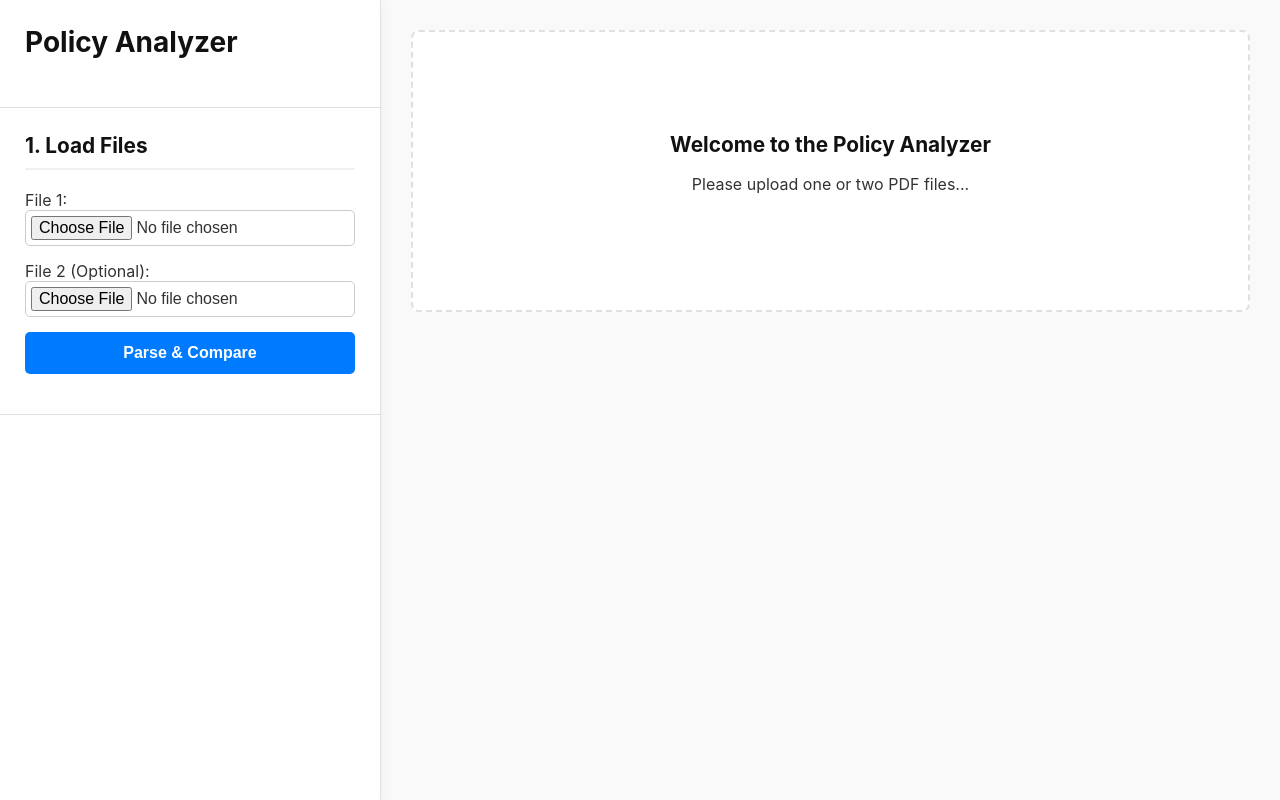
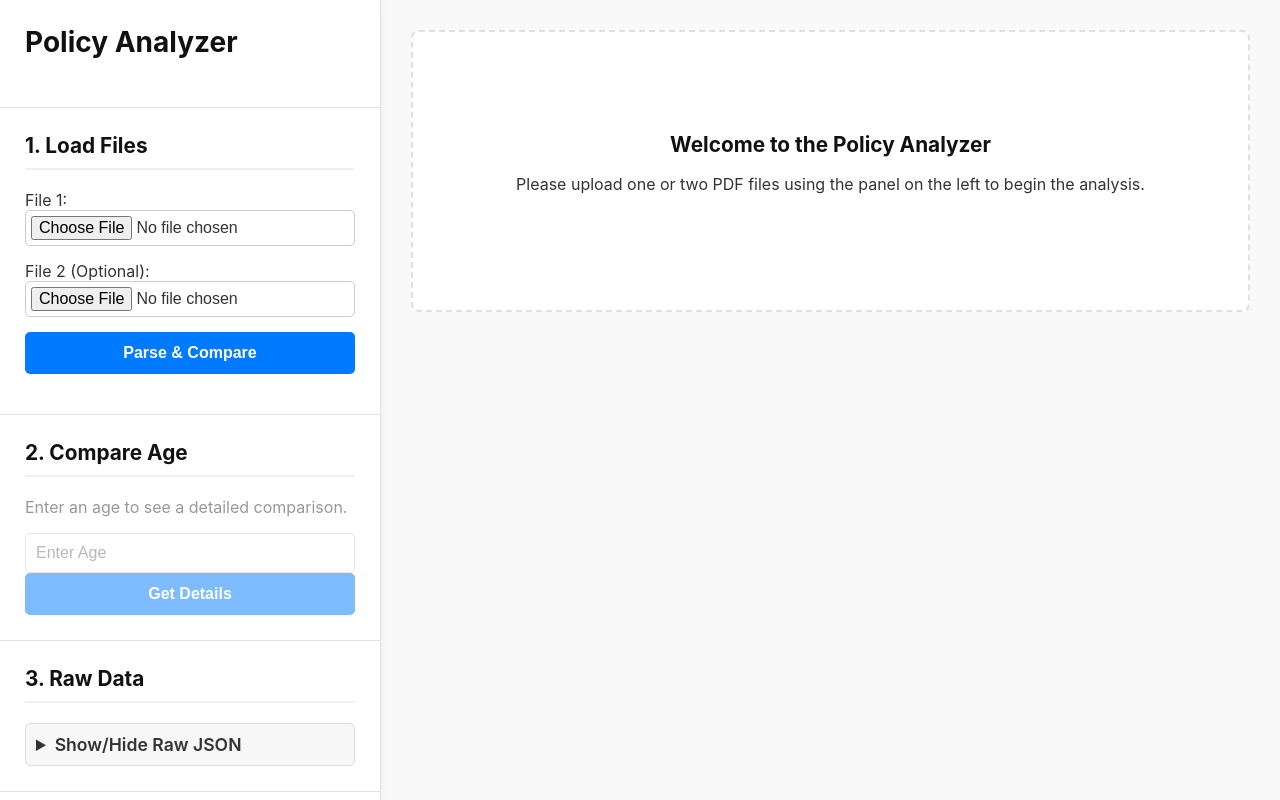
Before and after one commit to baylerblanchard/insurlytics_demo, a React (Create React App) app in the folder pdf-parser-react/: page / in a window 1280 px wide. Built offline with nearby package versions, Linux system fonts and the light colour scheme.

Commit message:
updated to fix the issues in maincontent and sidebar files

```diff
--- a/pdf-parser-react/src/MainContent.js
+++ b/pdf-parser-react/src/MainContent.js
@@ -25,7 +25,7 @@ ChartJS.register(
   Legend
 );
 
-// --- HELPER FUNCTIONS (Your old logic, moved here) ---
+// --- HELPER FUNCTIONS (Your old logic) ---
 const getCombinedLabels = (data1, data2) => {
     const ages1 = data1.yearly_data.map(item => item.age);
     const ages2 = data2 ? data2.yearly_data.map(item => item.age) : [];
@@ -37,34 +37,87 @@ const mapDataToLabels = (labels, data) => {
     const dataMap = new Map(data.map(item => [item.age, item]));
     return labels.map(age => dataMap.get(age) || null);
 };
+
+const calculateAnnualData = (yearlyData) => {
+    let annualPremiums = [];
+    let annualGrowth = [];
+    for (let i = 0; i < yearlyData.length; i++) {
+        const curr = yearlyData[i];
+        if (!curr) { // Handle nulls (gaps in data)
+          annualPremiums.push(null);
+          annualGrowth.push(null);
+          continue;
+        }
+        const prev = i > 0 ? yearlyData[i - 1] : null;
+
+        const prevPremium = prev ? prev.cumulative_premium : 0;
+        const prevGrowth = prev ? prev.net_cash_value : 0;
+
+        annualPremiums.push(curr.cumulative_premium - prevPremium);
+        annualGrowth.push(curr.net_cash_value - prevGrowth);
+    }
+    return { annualPremiums, annualGrowth };
+};
 // --- END OF HELPERS ---
 
 
 export function MainContent({ file1Data, file2Data }) {
   const [activeTab, setActiveTab] = useState('annual');
 
-  // --- This is a React optimization ---
-  // 'useMemo' prevents us from re-calculating the chart data on
-  // every single re-render. It only re-calculates if file1Data
-  // or file2Data actually change.
-  const chartData = useMemo(() => {
-    if (!file1Data) return null;
+  // === THIS IS THE FULLY IMPLEMENTED LOGIC ===
+  const { annualData, comboData } = useMemo(() => {
+    if (!file1Data) return { annualData: null, comboData: null };
 
     const labels = getCombinedLabels(file1Data, file2Data);
 
-    // Calculate Annual Performance Data
-    const calculateAnnualData = (yearlyData) => { /* ... */ }; // (Your logic)
+    // --- 1. Calculate Annual Performance Data ---
     const data1Map = new Map(file1Data.yearly_data.map(item => [item.age, item]));
     const fullData1 = labels.map(age => data1Map.get(age) || null);
-    // ... (rest of your annual chart data logic) ...
+    const { annualPremiums: annualPremiums1, annualGrowth: annualGrowth1 } = calculateAnnualData(fullData1);
 
-    // Calculate Combo Chart Data
+    let annualDatasets = [
+        { label: 'File 1 - Annual Premium', data: annualPremiums1, borderColor: 'red', backgroundColor: 'rgba(255, 99, 132, 0.6)', type: 'bar' },
+        { label: 'File 1 - Annual CV Growth', data: annualGrowth1, borderColor: 'blue', backgroundColor: 'blue', fill: false, type: 'line', tension: 0.1 }
+    ];
+
+    if (file2Data) {
+        const data2Map = new Map(file2Data.yearly_data.map(item => [item.age, item]));
+        const fullData2 = labels.map(age => data2Map.get(age) || null);
+        const { annualPremiums: annualPremiums2, annualGrowth: annualGrowth2 } = calculateAnnualData(fullData2);
+        annualDatasets.push(
+            { label: 'File 2 - Annual Premium', data: annualPremiums2, borderColor: 'orange', backgroundColor: 'rgba(255, 159, 64, 0.6)', type: 'bar' },
+            { label: 'File 2 - Annual CV Growth', data: annualGrowth2, borderColor: 'cyan', backgroundColor: 'cyan', fill: false, type: 'line', tension: 0.1 }
+        );
+    }
+
+    // --- 2. Calculate Combo (Cumulative) Chart Data ---
     const premiumData1 = mapDataToLabels(labels, file1Data.yearly_data).map(item => item ? item.cumulative_premium : null);
-    // ... (rest of your combo chart data logic) ...
+    const cashValueData1 = mapDataToLabels(labels, file1Data.yearly_data).map(item => item ? item.net_cash_value : null);
 
+    let comboDatasets = [
+        { label: 'File 1 - Cash Value', data: cashValueData1, borderColor: 'blue', backgroundColor: 'blue', fill: false, type: 'line', tension: 0.1 },
+        { label: 'File 1 - Premium', data: premiumData1, borderColor: 'red', backgroundColor: 'rgba(255, 99, 132, 0.6)' }
+    ];
+
+    if (file2Data) {
+        const premiumData2 = mapDataToLabels(labels, file2Data.yearly_data).map(item => item ? item.cumulative_premium : null);
+        const cashValueData2 = mapDataToLabels(labels, file2Data.yearly_data).map(item => item ? item.net_cash_value : null);
+        comboDatasets.push(
+            { label: 'File 2 - Cash Value', data: cashValueData2, borderColor: 'cyan', backgroundColor: 'cyan', fill: false, type: 'line', tension: 0.1 },
+            { label: 'File 2 - Premium', data: premiumData2, borderColor: 'orange', backgroundColor: 'rgba(255, 159, 64, 0.6)' }
+        );
+    }
+
+    // --- 3. Return the final, formatted objects ---
     return {
-      annual: { /* ... chart data ... */ },
-      combo: { /* ... chart data ... */ }
+      annualData: {
+          labels: labels,
+          datasets: annualDatasets
+      },
+      comboData: {
+          labels: labels,
+          datasets: comboDatasets
+      }
     };
 
   }, [file1Data, file2Data]); // This is the dependency array
@@ -75,11 +128,28 @@ export function MainContent({ file1Data, file2Data }) {
       <main className="main-content">
         <div id="welcome-message" className="welcome-container">
           <h2>Welcome to the Policy Analyzer</h2>
-          <p>Please upload one or two PDF files...</p>
+          <p>Please upload one or two PDF files using the panel on the left to begin the analysis.</p>
         </div>
       </main>
     );
   }
+
+  // Chart.js options
+  const chartOptions = (title) => ({
+      responsive: true,
+      plugins: {
+          title: { display: true, text: title },
+          tooltip: { mode: 'index', intersect: false }
+      },
+      scales: {
+          x: { title: { display: true, text: 'Age' }},
+          y: { title: { display: true, text: 'Value ($)' }}
+      },
+      animation: {
+          duration: 800,
+          easing: 'easeOutQuart',
+      }
+  });
 
   // If we DO have data, show the tabs and charts
   return (
@@ -99,25 +169,20 @@ export function MainContent({ file1Data, file2Data }) {
         </button>
       </nav>
 
-      {/* --- This is the chart renderer --- */}
-      {/* We are passing the data we just calculated directly to the chart component. */}
-      {activeTab === 'annual' && (
-        <div className="chartContainer tab-content active">
+      {/* --- Chart Renderer --- */}
+      <div className={`tab-content ${activeTab === 'annual' ? 'active' : ''}`}>
         <Bar
-            data={chartData.annual}
-            options={{ /* ... your chart options ... */ }}
+          data={annualData}
+          options={chartOptions(file2Data ? 'Annual Performance (Side-by-Side)' : 'Annual Performance (File 1)')}
         />
       </div>
-      )}
 
-      {activeTab === 'combo' && (
-        <div className="chartContainer tab-content active">
+      <div className={`tab-content ${activeTab === 'combo' ? 'active' : ''}`}>
         <Bar
-            data={chartData.combo}
-            options={{ /* ... your chart options ... */ }}
+          data={comboData}
+          options={chartOptions(file2Data ? 'Cumulative Value vs. Premium (Side-by-Side)' : 'Cumulative Value vs. Premium (File 1)')}
         />
       </div>
-      )}
     </main>
   );
 }
--- a/pdf-parser-react/src/Sidebar.js
+++ b/pdf-parser-react/src/Sidebar.js
@@ -1,53 +1,98 @@
 // src/Sidebar.js
 import React, { useState } from 'react';
 
-// This is a "dumb" component. It just shows UI and reports
-// back to its parent (App.js) when things happen.
+// --- Helper Functions for "Get Details" ---
+const findDataByAge = (age, data) => data.yearly_data.find(item => item.age === age);
+
+const getAnnualData = (curr, prev) => {
+    if (!curr) return { premium: null, growth: null, netGain: null };
+    const prevPremium = prev ? prev.cumulative_premium : 0;
+    const prevGrowth = prev ? prev.net_cash_value : 0;
+
+    return {
+        premium: curr.cumulative_premium - prevPremium,
+        growth: curr.net_cash_value - prevGrowth,
+        netGain: curr.net_cash_value - curr.cumulative_premium
+    };
+};
+
+const format = (val) => val === null || val === undefined ? 'N/A' : `$${val.toLocaleString()}`;
+// --- End of Helpers ---
+
+
 export function Sidebar({ onParse, isLoading, status, file1Data, file2Data }) {
-  // State that *only* lives in the sidebar
   const [file1, setFile1] = useState(null);
   const [file2, setFile2] = useState(null);
   const [compareAge, setCompareAge] = useState('');
 
+  // This new state will hold our comparison table HTML
+  const [detailsHTML, setDetailsHTML] = useState('');
+
   const handleParseClick = () => {
-    // Call the 'onParse' function that was passed down from App.js
     onParse(file1, file2);
   };
 
+  // --- This logic is now fully implemented ---
   const handleGetDetails = () => {
-    // This logic is now part of the Sidebar.
-    // We just read the props given to us by App.js
     const age = parseInt(compareAge, 10);
-    // ... (logic to build the details table) ...
-    // You would set this to a new state variable, e.g., 'setDetailsHTML'
+    if (!age) {
+        setDetailsHTML("<p style='color: red;'>Please enter a valid age.</p>");
+        return;
+    }
+    if (!file1Data) {
+        setDetailsHTML("<p style='color: red;'>Please parse at least one file first.</p>");
+        return;
+    }
+
+    const data1_curr = findDataByAge(age, file1Data);
+    const data1_prev = findDataByAge(age - 1, file1Data);
+    const data2_curr = file2Data ? findDataByAge(age, file2Data) : null;
+    const data2_prev = file2Data ? findDataByAge(age - 1, file2Data) : null;
+
+    const annual1 = getAnnualData(data1_curr, data1_prev);
+    const annual2 = getAnnualData(data2_curr, data2_prev);
+
+    // Build the table string
+    const table = `
+        <table>
+            <thead> <tr> <th>Metric</th> <th>File 1</th> <th>File 2</th> </tr> </thead>
+            <tbody>
+                <tr> <td>Cumulative Premium</td> <td>${format(data1_curr?.cumulative_premium)}</td> <td>${format(data2_curr?.cumulative_premium)}</td> </tr>
+                <tr> <td>Net Cash Value</td> <td>${format(data1_curr?.net_cash_value)}</td> <td>${format(data2_curr?.net_cash_value)}</td> </tr>
+                <tr> <td>Net Death Benefit</td> <td>${format(data1_curr?.net_death_benefit)}</td> <td>${format(data2_curr?.net_death_benefit)}</td> </tr>
+                <tr> <td><strong>Net Gain / Loss</strong></td> <td><strong>${format(annual1.netGain)}</strong></td> <td><strong>${format(annual2.netGain)}</strong></td> </tr>
+                <tr style="background-color: #f7f7f7;"> <td><strong>Annual Premium</strong></td> <td><strong>${format(annual1.premium)}</strong></td> <td><strong>${format(annual2.premium)}</strong></td> </tr>
+                <tr style="background-color: #f7f7f7;"> <td><strong>Annual Growth</strong></td> <td><strong>${format(annual1.growth)}</strong></td> <td><strong>${format(annual2.growth)}</strong></td> </tr>
+            </tbody>
+        </table>
+    `;
+    // Set the table HTML to our state
+    setDetailsHTML(table);
   };
 
-  // The 'disabled' and 'className' are tied directly to the 'isLoading' prop.
-  // When the state changes in App.js, this button will *automatically* update.
+  const isAgeCompareEnabled = file1Data ? 'enabled' : '';
+
   return (
     <aside className="sidebar">
       <header className="sidebar-header">
         <h1>Policy Analyzer</h1>
       </header>
 
+      {/* --- File Uploader --- */}
       <section className="sidebar-section">
         <h2>1. Load Files</h2>
         <div className="file-inputs">
           <div>
             <label htmlFor="pdfFile1">File 1:</label>
             <input
-              type="file"
-              id="pdfFile1"
-              accept="application/pdf"
+              type="file" id="pdfFile1" accept="application/pdf"
               onChange={(e) => setFile1(e.target.files[0])}
             />
           </div>
           <div>
             <label htmlFor="pdfFile2">File 2 (Optional):</label>
             <input
-              type="file"
-              id="pdfFile2"
-              accept="application/pdf"
+              type="file" id="pdfFile2" accept="application/pdf"
               onChange={(e) => setFile2(e.target.files[0])}
             />
           </div>
@@ -57,14 +102,52 @@ export function Sidebar({ onParse, isLoading, status, file1Data, file2Data }) {
             disabled={isLoading}
             className={isLoading ? 'loading' : ''}
           >
-            Parse & Compare
+            {isLoading ? 'Parsing...' : 'Parse & Compare'}
           </button>
           <div id="status">{status}</div>
         </div>
       </section>
 
-      {/* ... (Your Age Comparison and Raw Data sections would go here) ... */}
+      {/* --- Age Comparator --- */}
+      <section className="sidebar-section">
+        <h2>2. Compare Age</h2>
+        <div className={`age-comparison ${isAgeCompareEnabled}`}>
+          <p>Enter an age to see a detailed comparison.</p>
+          <input
+            type="number" id="compareAge" placeholder="Enter Age"
+            value={compareAge}
+            onChange={(e) => setCompareAge(e.target.value)}
+          />
+          <button id="compareAgeBtn" onClick={handleGetDetails}>Get Details</button>
+          {/* This renders the HTML table string we built */}
+          <div
+            id="comparisonDetails"
+            dangerouslySetInnerHTML={{ __html: detailsHTML }}
+          />
+        </div>
+      </section>
 
+      {/* --- Raw Data --- */}
+      <section className="sidebar-section">
+        <h2>3. Raw Data</h2>
+        <details className="details-accordion">
+            <summary>Show/Hide Raw JSON</summary>
+            <div className="raw-data-container">
+                {file1Data && (
+                  <div className="raw-data-box">
+                      <h3>File 1</h3>
+                      <pre>{JSON.stringify(file1Data, null, 2)}</pre>
+                  </div>
+                )}
+                {file2Data && (
+                  <div className="raw-data-box">
+                      <h3>File 2</h3>
+                      <pre>{JSON.stringify(file2Data, null, 2)}</pre>
+                  </div>
+                )}
+            </div>
+        </details>
+      </section>
     </aside>
   );
 }
```
Lines whose indentation alone changed are shown as unchanged.
